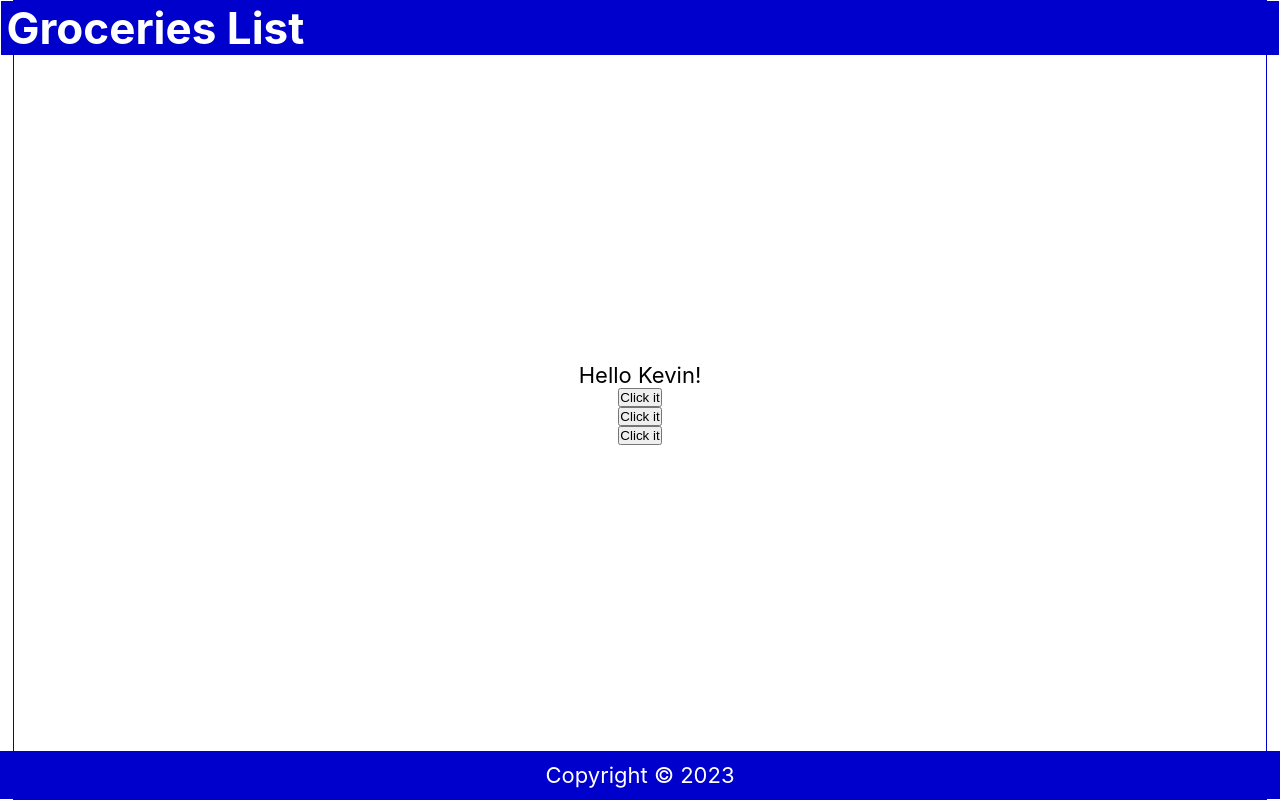
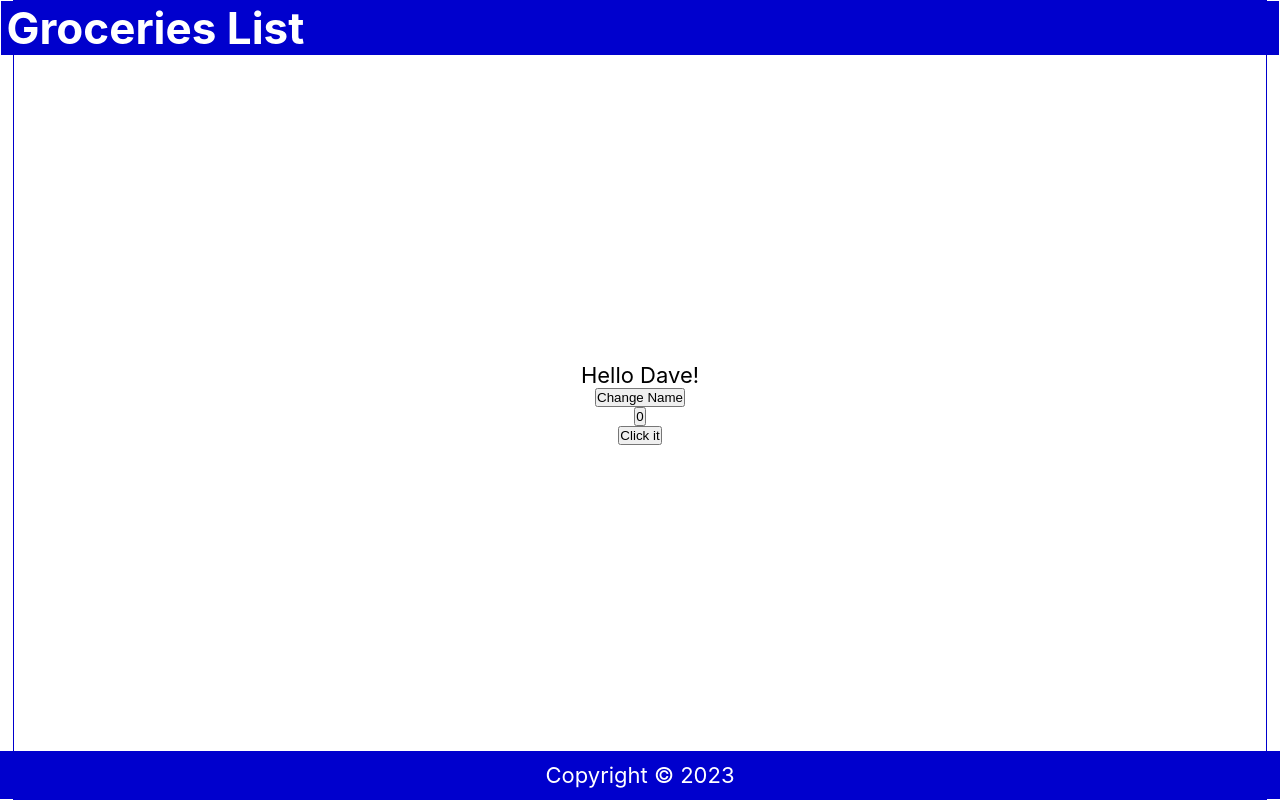
Before and after one commit to Asilshah006/React-Course, a React (Create React App) app in the folder myapp/: page / in a window 1280 px wide. Built offline with nearby package versions, Linux system fonts and the light colour scheme.

Commit message:
Chapter 5 : UseState / Hooks

```diff
--- a/myapp/src/Content.js
+++ b/myapp/src/Content.js
@@ -1,31 +1,34 @@
 import React from 'react'
+import { useState } from 'react';
+
 
 const Content = () => {
-    const handleNameChange = () =>{
+  const [name, setName] =useState('Dave');
+  const [count, setCount] = useState(0);
+
+  const handleNameChange = () =>{
         const names = ['bob' , 'Kevin' , 'asil'];
         const int = Math.floor(Math.random() * 3);
-        return names[int];
+        setName(names[int]);
       }
 
       const handleClick =() =>{
-        console.log('You Clicked it');
+        setCount(count + 1);
+        console.log(count);
       }
       const handleClick2 =(name) =>{
-        console.log(`${name} was clicked`);
-      }
-      const handleClick3 =(e) =>{
-        console.log(e.target.innerText);
+       console.log(count)
       }
 
     return (
 
     <main>
-            <p onDoubleClick={handleClick()}>
-                Hello {handleNameChange()}!
+            <p onDoubleClick={handleClick}>
+                Hello {name}!
             </p>
-            <button onClick={handleClick}>Click it</button>
-            <button onClick={() => {handleClick2('Asil')}}>Click it</button>
-            <button onClick={(e) => handleClick3(e)}>Click it</button>
+            <button onClick={handleNameChange}>Change Name</button>
+            <button onClick={handleClick}>{count}</button>
+            <button onClick={handleClick2}>Click it</button>
     </main>
   )
 }
```
